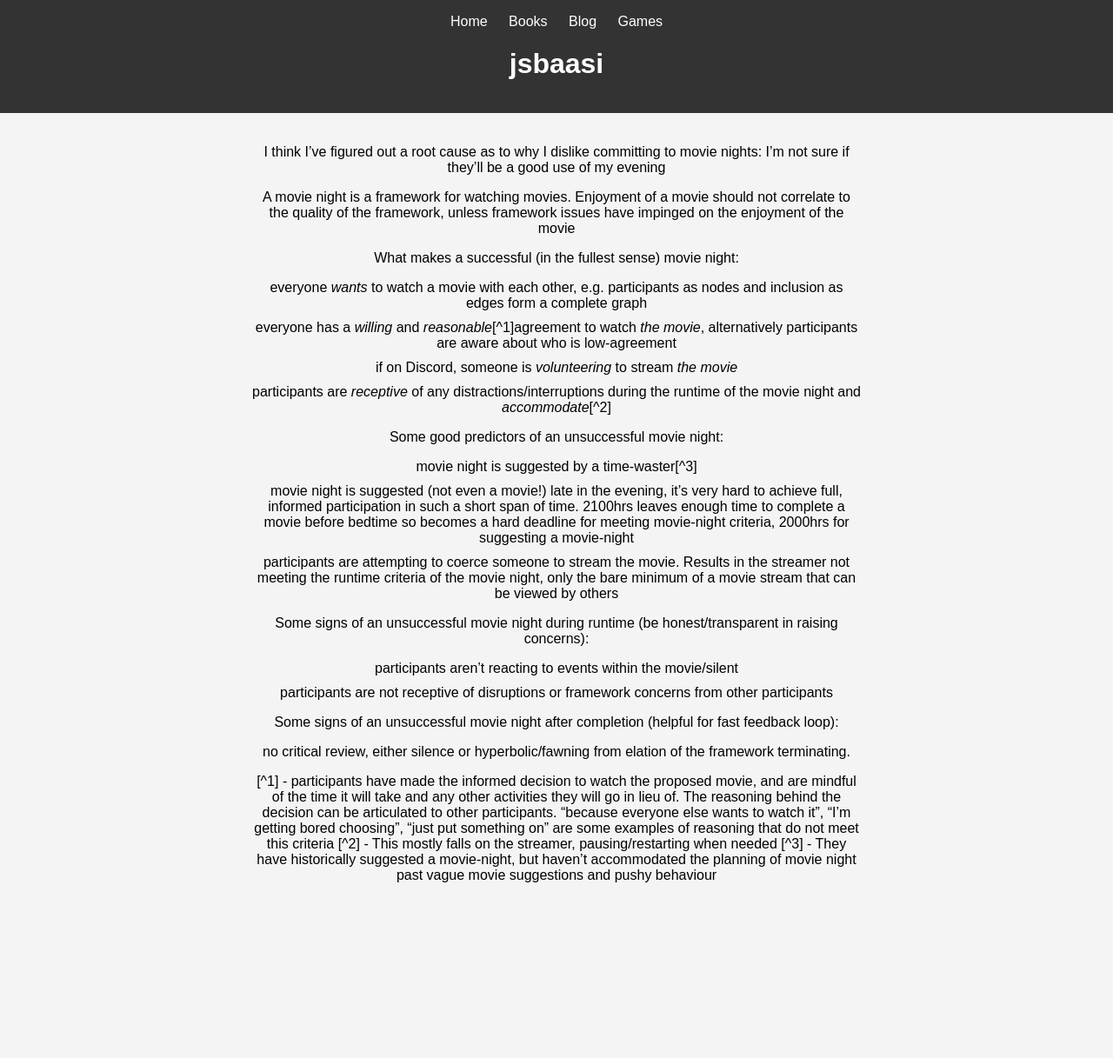
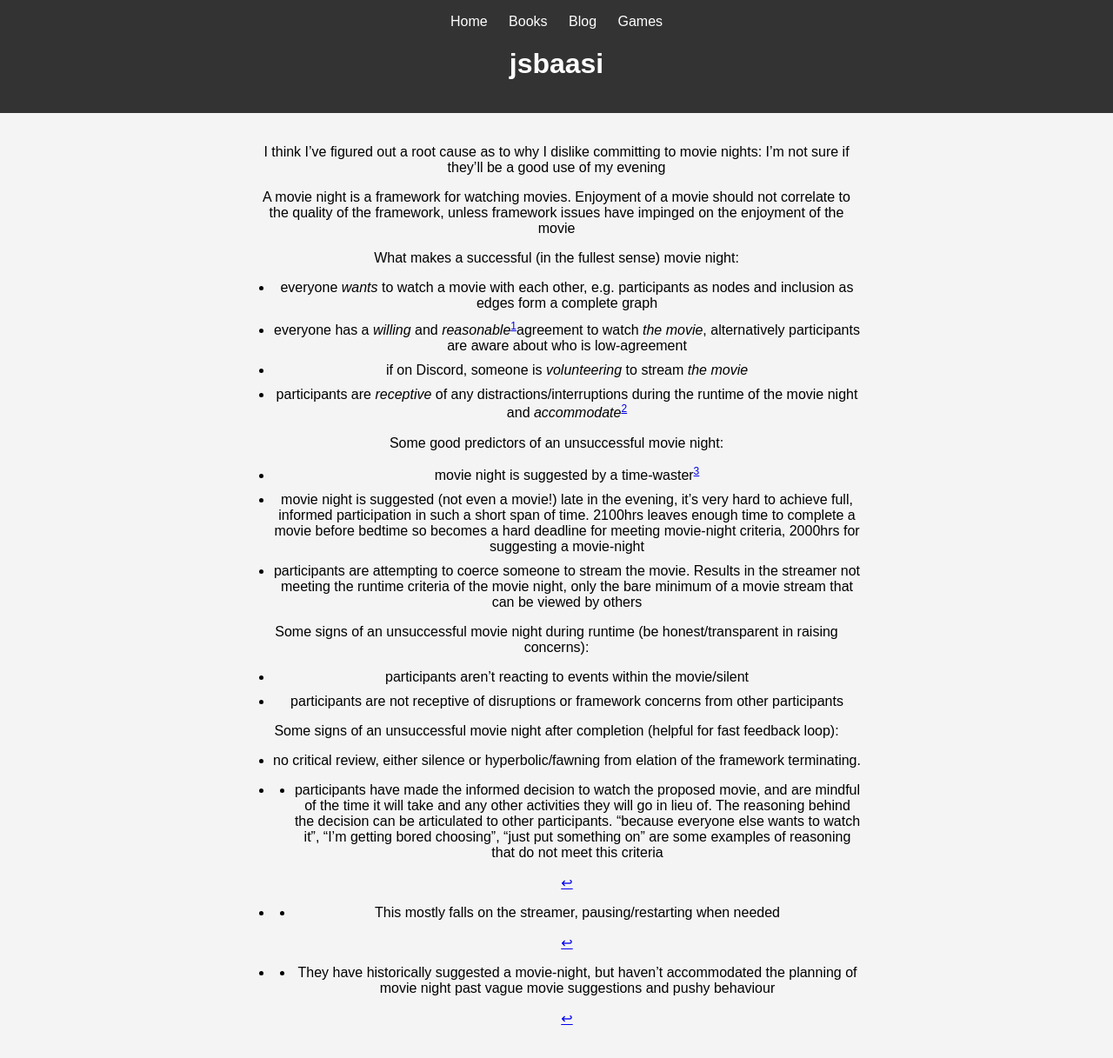
Before and after one commit to jsbaasi/jsbaasi.github.io, a Jekyll site: the page built from _posts/2026-04-12-movie-night.md, in a window 1280 px wide. Shown: the whole page at 87% size. Built offline with Jekyll 4.4.1, drawn with Linux system fonts in a browser that asks for light colours; before the commit the page ends 1052 px from its top, so only the background shows below that.

Commit message:
post layout

```diff
--- a/_layouts/post.html
+++ b/_layouts/post.html
@@ -2,6 +2,21 @@
 layout: default
 ---
 
-<div style="max-width: 700px; margin: 0 auto; padding: 0 1rem;">
+<style>
+  .post-content ul, .post-content ol {
+    padding-left: 1.5rem;
+    margin-bottom: 1rem;
+  }
+  .post-content li {
+    list-style-type: disc;
+    margin-bottom: 0.25rem;
+  }
+  sup {
+    font-size: 0.75em;
+    vertical-align: super;
+  }
+</style>
+
+<div class="post-content" style="max-width: 700px; margin: 0 auto; padding: 0 1rem;">
   {{ content }}
 </div>
--- a/_posts/2026-04-12-movie-night.md
+++ b/_posts/2026-04-12-movie-night.md
@@ -27,6 +27,6 @@ Some signs of an unsuccessful movie night during runtime (be honest/transparent
 Some signs of an unsuccessful movie night after completion (helpful for fast feedback loop):
 - no critical review, either silence or hyperbolic/fawning from elation of the framework terminating.
 
-[^1] - participants have made the informed decision to watch the proposed movie, and are mindful of the time it will take and any other activities they will go in lieu of. The reasoning behind the decision can be articulated to other participants. "because everyone else wants to watch it", "I'm getting bored choosing", "just put something on" are some examples of reasoning that do not meet this criteria
-[^2] - This mostly falls on the streamer, pausing/restarting when needed
-[^3] - They have historically suggested a movie-night, but haven't accommodated the planning of movie night past vague movie suggestions and pushy behaviour
+[^1]: - participants have made the informed decision to watch the proposed movie, and are mindful of the time it will take and any other activities they will go in lieu of. The reasoning behind the decision can be articulated to other participants. "because everyone else wants to watch it", "I'm getting bored choosing", "just put something on" are some examples of reasoning that do not meet this criteria
+[^2]: - This mostly falls on the streamer, pausing/restarting when needed
+[^3]: - They have historically suggested a movie-night, but haven't accommodated the planning of movie night past vague movie suggestions and pushy behaviour
```
Also changed, not shown: _posts/.obsidian/workspace.json (+8 -4 lines).
